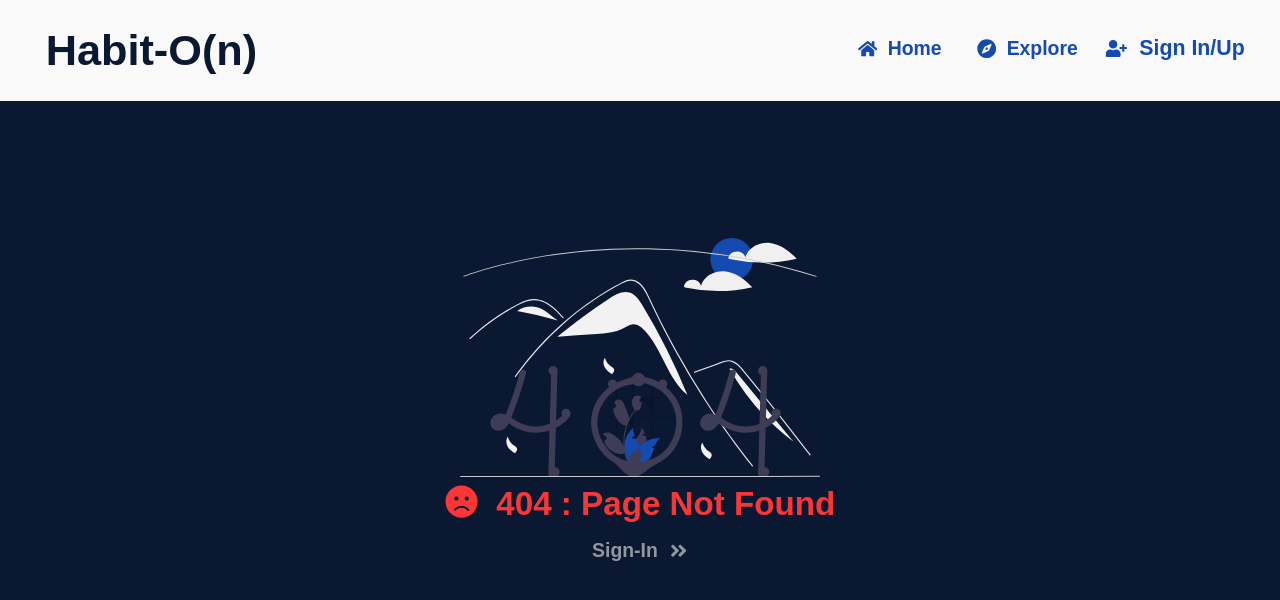
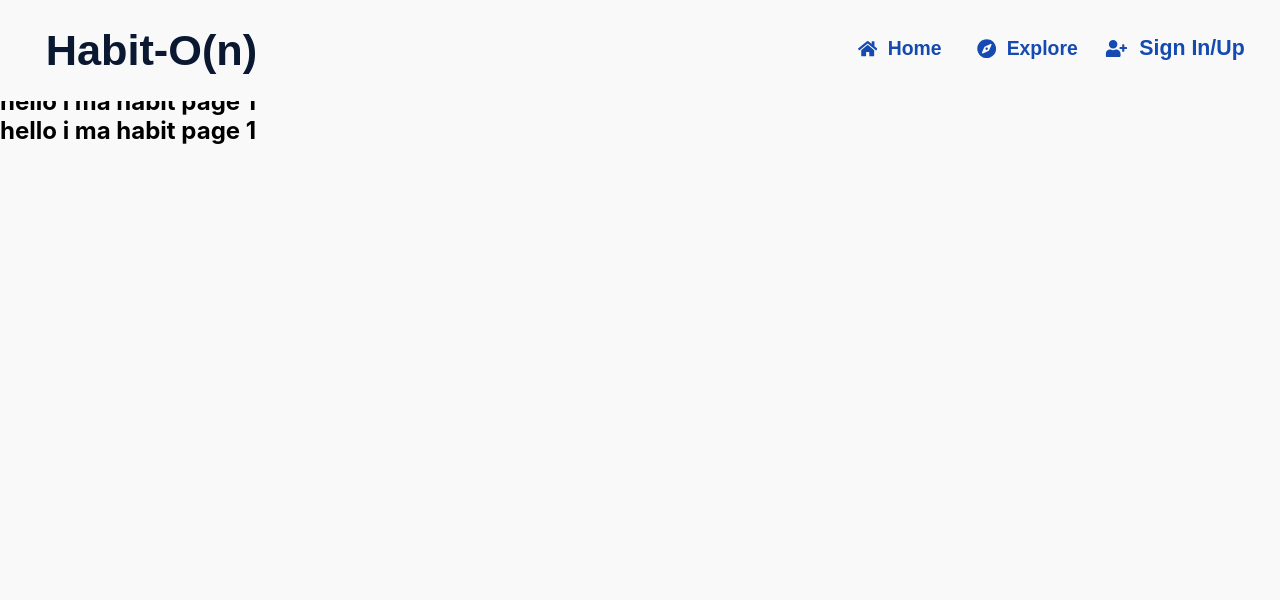
Before and after one commit to SahilSaharn/HabitOn, a React (Create React App) app: page /habit/1 in a window 1280 px wide. Before the commit this address had no page. Shown: the top 600 px of the page. Built offline with nearby package versions, Linux system fonts and the light colour scheme; a web font is replaced by a local one.

Commit message:
fixed a bug in session storage functionality :)

```diff
--- a/src/App.js
+++ b/src/App.js
@@ -8,9 +8,11 @@ import SignUpPage from './Components/SignUpPage';
 import UserAndThemeStates from './Contexts/UserAndThemeStates';
 import SignInPage from './Components/SignInPage';
 import HabitWrapper from './Components/HabitWrapper';
+import HabitPage from './Components/HabitPage';
 import ForgotPassPage from './Components/ForgotPassPage';
 import { Routes, Route, useLocation } from 'react-router-dom';
 import { AnimatePresence, motion } from 'framer-motion';
+
 import PageNotFoundPage from './Components/PageNotFoundPage';
 function App() {
 
@@ -30,6 +32,7 @@ function App() {
                 <Route path='/signin' element={<SignInPage />} />
                 <Route path='/forgotpassword' element={<ForgotPassPage />} />
                 <Route path='/habits/:email' element={<HabitWrapper />} />
+                <Route path='/habit/:index' element={<HabitPage />} />
                 <Route path='*' element={<PageNotFoundPage />} />
               </Routes>
             </AnimatePresence>
--- /dev/null
+++ b/src/Components/HabitPage.jsx
@@ -0,0 +1,20 @@
+import React , {useContext} from 'react'
+import { useParams , useNavigate } from 'react-router-dom';
+import userContext from '../Contexts/UserAndThemeContext';
+
+function HabitPage() {
+  const {user} = useContext(userContext)
+  const {index} = useParams()
+
+  return (
+    <div>
+      <h2>hello i ma habit page {index} </h2>
+      <h2>hello i ma habit page {index} </h2>
+      <h2>hello i ma habit page {index} </h2>
+      <h2>hello i ma habit page {index} </h2>
+      <h2>hello i ma habit page {index} </h2>
+    </div>
+  )
+}
+
+export default HabitPage
--- a/src/Components/HabitWrapper.jsx
+++ b/src/Components/HabitWrapper.jsx
@@ -1,4 +1,4 @@
-import React ,{useContext } from 'react';
+import React ,{useContext , useEffect } from 'react';
 import userContext from '../Contexts/UserAndThemeContext';
 
 import NotAuthorizedPage from './NotAuthorizedPage';
@@ -6,9 +6,12 @@ import HabitsPage from './HabitsPage';
 
 function HabitWrapper() {
     const {user , setUser , theme} = useContext(userContext);
+    useEffect ( ()=> {
+
         const user_auth =  Boolean( sessionStorage.getItem('auth') )
         const user_email = sessionStorage.getItem('email' )
         const user_name = sessionStorage.getItem('name' )
+
         if(user_auth && user_email && user_name ){
             setUser( prev => ({
                 ...prev,
@@ -17,9 +20,13 @@ function HabitWrapper() {
                 email : user_email,
             }))
         }
+
+    } , [] )
+
     if(user.auth === false){
         return ( <NotAuthorizedPage/> )
     }
+
     return ( <HabitsPage/> )
 }
 
--- a/src/Components/HabitsPage.jsx
+++ b/src/Components/HabitsPage.jsx
@@ -9,7 +9,7 @@ import TodayScheduleModal from './TodayScheduleModal';
 import DeleteHabitModal from './DeleteHabitModal'
 import Loader from './Loader';
 import axios from 'axios';
-import { useNavigate } from 'react-router-dom';
+import { useNavigate ,Link } from 'react-router-dom';
 import { AnimatePresence , motion } from 'framer-motion';
 
 
@@ -56,15 +56,18 @@ function Cards({ theme, index , hname , score , hid , removeHabit }) {
         </div>
 
         <div className="habit-card-btns-cont">
-          <a href="/" className="open-habit-card-link"> Open &nbsp; <FaAngleDoubleRight/> </a>
+          <Link to={`/habit/${ window.btoa( String(index) ) }`} className="open-habit-card-link"> Open &nbsp; <FaAngleDoubleRight/> </Link>
           <button
+
             style= {{
               color : theme ? '#0a1931' : '#e6e6e6',
               borderColor : theme ? '#0a1931' : '#e6e6e6'
             }}
+
             onClick = { ()=>{
               removeHabit( {i : index , habit_name : hname , habit_id : hid} )
             } }
+
           > <FaCalendarTimes/> </button>
         </div>
       </motion.div>
```
Lines whose indentation alone changed are shown as unchanged.
